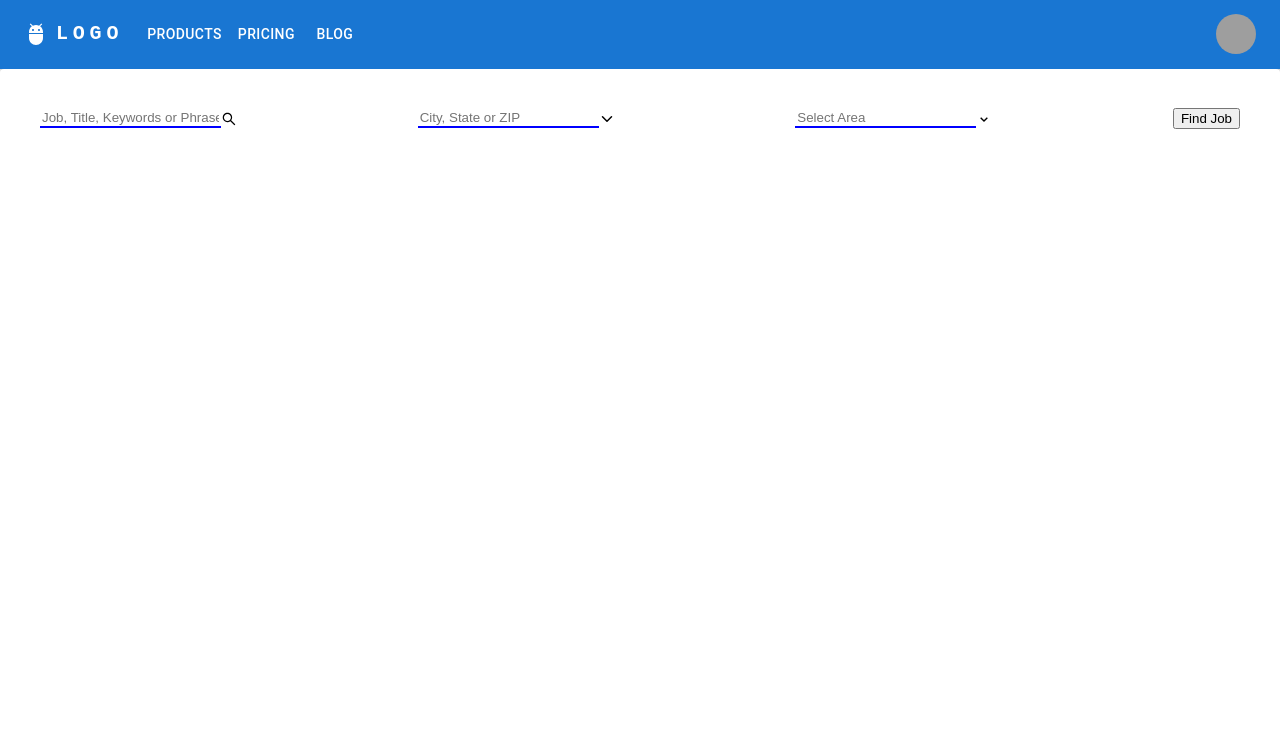
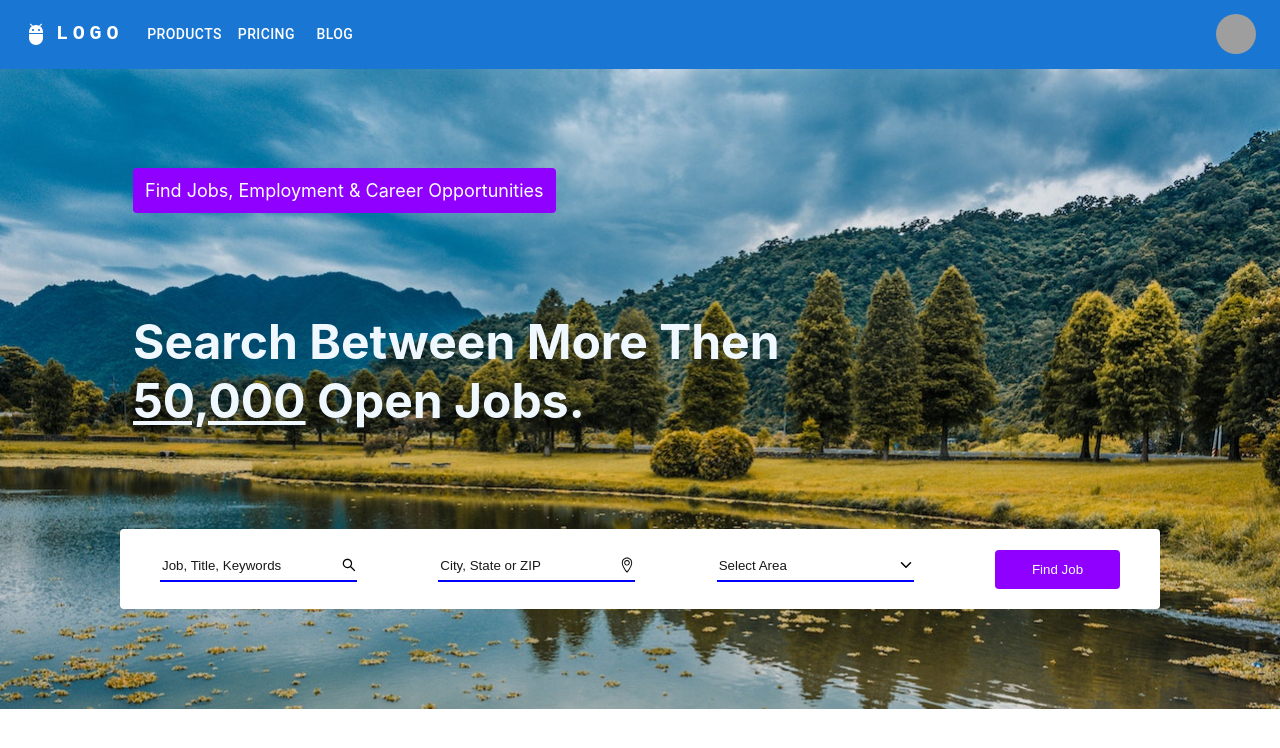
Before and after one commit to Maherajsiam/job-portal, a React (Create React App) app: page / in a window 1280 px wide. Shown: the top 748 px of the page. Built offline with nearby package versions, Linux system fonts and the light colour scheme; grey boxes are pictures that could not be loaded.

Commit message:
heroSection

```diff
--- a/package.json
+++ b/package.json
@@ -15,7 +15,7 @@
     "react-dom": "^18.2.0",
     "react-icons": "^4.10.1",
     "react-scripts": "^5.0.1",
-    "scss": "^0.2.4",
+    "sass": "^1.66.1",
     "styled-components": "^5.3.11",
     "typescript": "^5.2.2",
     "web-vitals": "^2.1.4"
--- a/src/App.js
+++ b/src/App.js
@@ -1,12 +1,12 @@
 import React, {Fragment} from 'react';
 import Navbar from './components/navbar/';
-import SearchBox from './components/searchBox'
+import HeroSection from './components/heroSection'
 
 const App = () => {
   return (
     <Fragment>
      <Navbar />
-    <SearchBox />
+     <HeroSection />
     </Fragment>
   )
 }
--- /dev/null
+++ b/src/components/heroSection/index.js
@@ -0,0 +1,15 @@
+import React from 'react'
+import SearchBox from '../searchBox'
+import './index.scss'
+
+const index = () => {
+  return (
+    <section className='heroSection'>
+        <p>find jobs, employment & career opportunities</p>
+      <h2>search between more then <br/> <span>50,000</span> open jobs.</h2>
+      <SearchBox />
+    </section>
+  )
+}
+
+export default index
--- /dev/null
+++ b/src/components/heroSection/index.scss
@@ -0,0 +1,34 @@
+.heroSection {
+    height: 80vh;
+    background-image: url('../../image/pexels-david-lin-17046388.jpg');
+    background-repeat: no-repeat;
+    background-size: cover;
+    padding: 0 40px;
+    display: flex;
+    align-items: start;
+    flex-direction: column;
+    justify-content: space-evenly;
+
+    p{
+        color: white;
+        background: #8f00ff;
+        font-size: 18px;
+        text-transform: capitalize;
+        padding: 12px;
+        border-radius: 4px;
+        margin-left: 93px;
+    }
+
+    h2 {
+        color: aliceblue;
+        font-size: 48px;
+        text-transform: capitalize;
+        margin-left: 93px;
+
+        span {
+            color: aliceblue;
+            text-decoration: underline;
+            font-size: 48px;
+        }
+    }
+}
--- a/src/components/searchBox/index.js
+++ b/src/components/searchBox/index.js
@@ -1,17 +1,16 @@
 import React from 'react'
 import {AiOutlineSearch} from 'react-icons/ai'
 import {IoChevronDownOutline} from 'react-icons/io5'
-import {BiChevronDown} from 'react-icons/bi'
-
+import {TfiLocationPin} from 'react-icons/tfi'
 // css file
 import  "./index.scss"
 
 const index = () => {
   return (
     <div className='searchBox'>
-      <div className='searchBox__inputBox'><input  type='text' placeholder='Job, Title, Keywords or Phrase' /> <AiOutlineSearch /></div>
-      <div className='searchBox__inputBox'><input type='text' placeholder='City, State or ZIP' /> <IoChevronDownOutline /> </div>
-      <div className='searchBox__inputBox'><input type='text' placeholder='Select Area' /> <BiChevronDown /> </div>
+      <div className='searchBox__inputBox'><input  type='text' placeholder='Job, Title, Keywords' /> <AiOutlineSearch /></div>
+      <div className='searchBox__inputBox'><input type='text' placeholder='City, State or ZIP' /> <TfiLocationPin /> </div>
+      <div className='searchBox__inputBox'><input type='text' placeholder='Select Area' /> <IoChevronDownOutline /> </div>
       <button type='button'>Find Job</button>
     </div>
   )
--- a/src/components/searchBox/index.scss
+++ b/src/components/searchBox/index.scss
@@ -1,5 +1,7 @@
 .searchBox {
-  height: 100px;
+  height: 80px;
+  width: 80%;
+  margin: 0 auto;
   background-color: #ffffff;
   padding: 0 40px;
   display: flex;
@@ -11,19 +13,30 @@
     display: flex;
     align-items: center;
     justify-content: space-between;
+    padding-bottom: 6px;
+    border-bottom: 2px solid#0000FF;
 
     input {
       border: none;
       outline: none;
       background-color: transparent;
-      border-bottom: 2px solid#0000FF;
+
+      &::placeholder {
+        color: #191919;
+      }
     }
-    button {
-        width: 80px;
-        color:#ffffff;
-        background: #0000FF;
-        padding: 20px;
-        border-radius: 4px;
+  }
+  button {
+    width: 125px;
+    color: #ffffff;
+    background: #8f00ff;
+    padding: 12px;
+    border-radius: 4px;
+    border: none;
+    transition: all .3s;
+    &:hover {
+        cursor: pointer;
+        background: #007eff;
     }
   }
 }
--- a/src/index.css
+++ b/src/index.css
@@ -11,3 +11,8 @@ code {
   font-family: source-code-pro, Menlo, Monaco, Consolas, 'Courier New',
     monospace;
 }
+
+h1,h2,h3,h4,h5,h6,p {
+  padding: 0;
+  margin: 0;
+}
```
Also changed, not shown: 1 other file (tests, documents, lock files or other folders).
